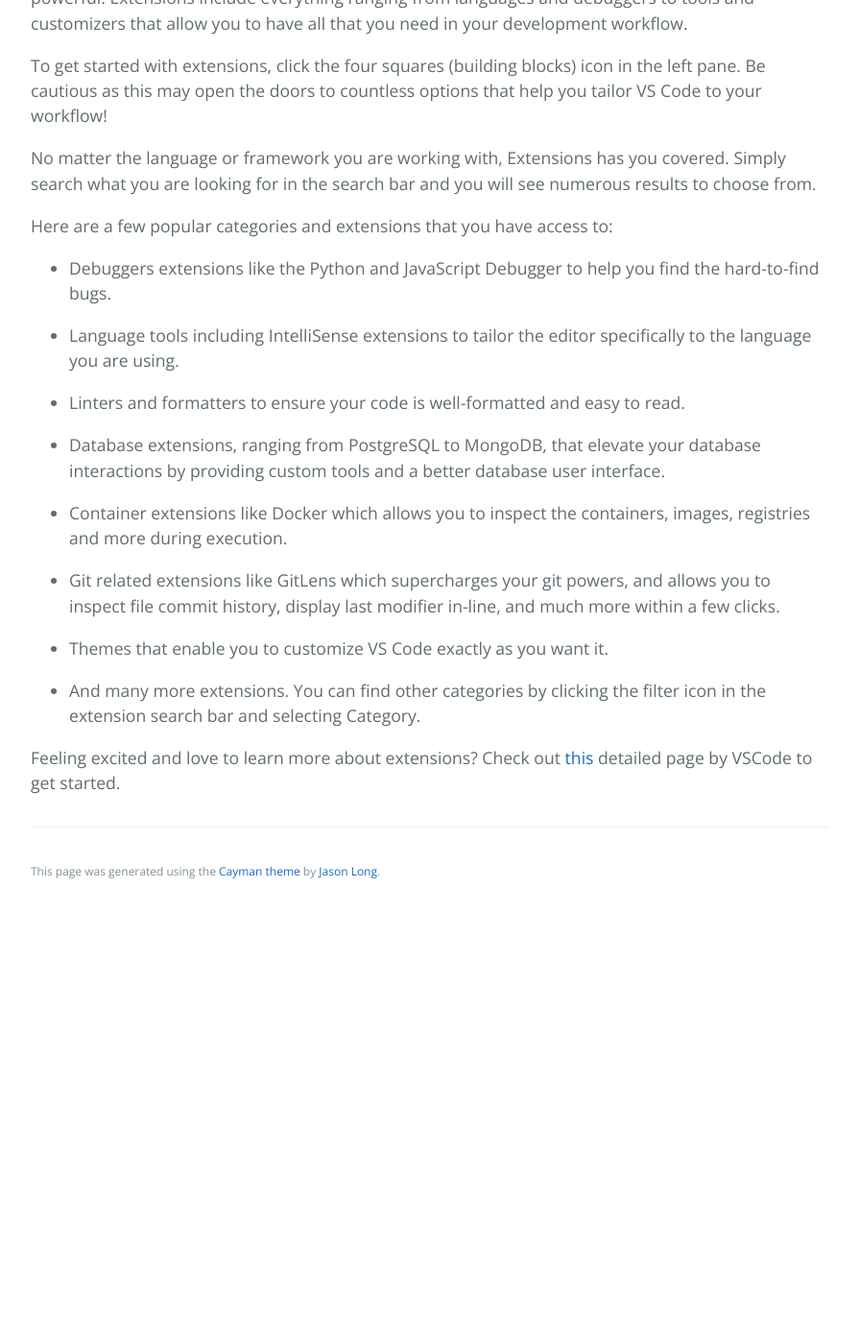
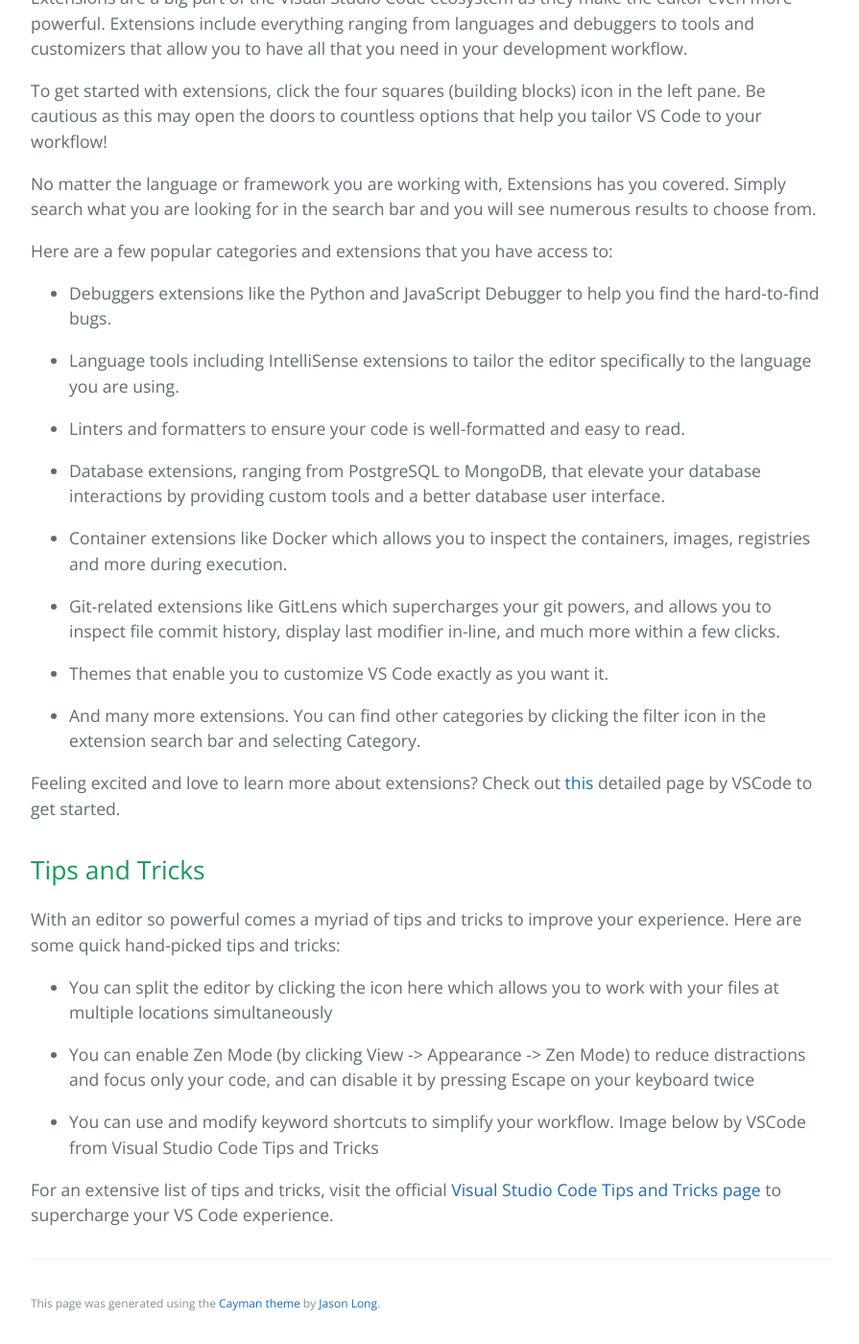
Before and after one commit to learning-software-engineering/learning-software-engineering.github.io, a Jekyll site: the page built from Topics/Software_Tools/VSCode.md, in a window 1280 px wide and 1400 px high, scrolled down 3671 px. Shown: the whole window at 96% size, without its empty margins (192-1087 px from the left). Built offline with Jekyll 4.4.1, drawn with Linux system fonts in a browser that asks for light colours; our own code applies the rules of GitHub Pages for plain Markdown files; before the commit the page ends 4621 px from its top, so only the background shows below that.

Commit message:
Add Tips and Tricks

```diff
--- a/Topics/Software_Tools/VSCode.md
+++ b/Topics/Software_Tools/VSCode.md
@@ -10,6 +10,7 @@
     - [Debugging with VS Code](#debugging-with-vs-code)
     - [Integrated Terminal](#integrated-terminal)
   - [Extensions](#extensions)
+  - [Tips and Tricks](#tips-and-tricks)
 ---
 
 ## Introduction
@@ -80,13 +81,16 @@ To learn more about the integrated terminal and the features it offers, check ou
 
 
 ## Extensions
-Extensions are a big part of the Visual Studio Code ecosystem as they make the editor even more powerful. Extensions include everything ranging from languages and debuggers to tools and customizers that allow you to have all that you need in your development workflow.
+Extensions are a big part of the Visual Studio Code ecosystem as they make the editor even more powerful.
+Extensions include everything ranging from languages and debuggers to tools and customizers that allow you to have all that you need in your development workflow.
 
-To get started with extensions, click the four squares (building blocks) icon in the left pane. Be cautious as this may open the doors to countless options that help you tailor VS Code to your workflow!
+To get started with extensions, click the four squares (building blocks) icon in the left pane.
+Be cautious as this may open the doors to countless options that help you tailor VS Code to your workflow!
 
 
 
-No matter the language or framework you are working with, Extensions has you covered. Simply search what you are looking for in the search bar and you will see numerous results to choose from.
+No matter the language or framework you are working with, Extensions has you covered.
+Simply search what you are looking for in the search bar and you will see numerous results to choose from.
 
 Here are a few popular categories and extensions that you have access to:
 
@@ -101,10 +105,24 @@ Here are a few popular categories and extensions that you have access to:
 
 - Container extensions like Docker which allows you to inspect the containers, images, registries and more during execution.
 
-- Git related extensions like GitLens which supercharges your git powers, and allows you to inspect file commit history, display last modifier in-line, and much more within a few clicks.
+- Git-related extensions like GitLens which supercharges your git powers, and allows you to inspect file commit history, display last modifier in-line, and much more within a few clicks.
 
 - Themes that enable you to customize VS Code exactly as you want it.
 
 - And many more extensions. You can find other categories by clicking the filter icon in the extension search bar and selecting Category.
 
 Feeling excited and love to learn more about extensions? Check out [this](https://code.visualstudio.com/docs/editor/extension-marketplace) detailed page by VSCode to get started.
+
+
+## Tips and Tricks
+With an editor so powerful comes a myriad of tips and tricks to improve your experience.
+Here are some quick hand-picked tips and tricks:
+
+- You can split the editor by clicking the icon here which allows you to work with your files at multiple locations simultaneously
+
+- You can enable Zen Mode (by clicking View -> Appearance -> Zen Mode) to reduce distractions and focus only your code, and can disable it by pressing Escape on your keyboard twice
+
+- You can use and modify keyword shortcuts to simplify your workflow. Image below by VSCode from Visual Studio Code Tips and Tricks
+
+
+For an extensive list of tips and tricks, visit the official [Visual Studio Code Tips and Tricks page](https://code.visualstudio.com/docs/getstarted/tips-and-tricks) to supercharge your VS Code experience.
```
